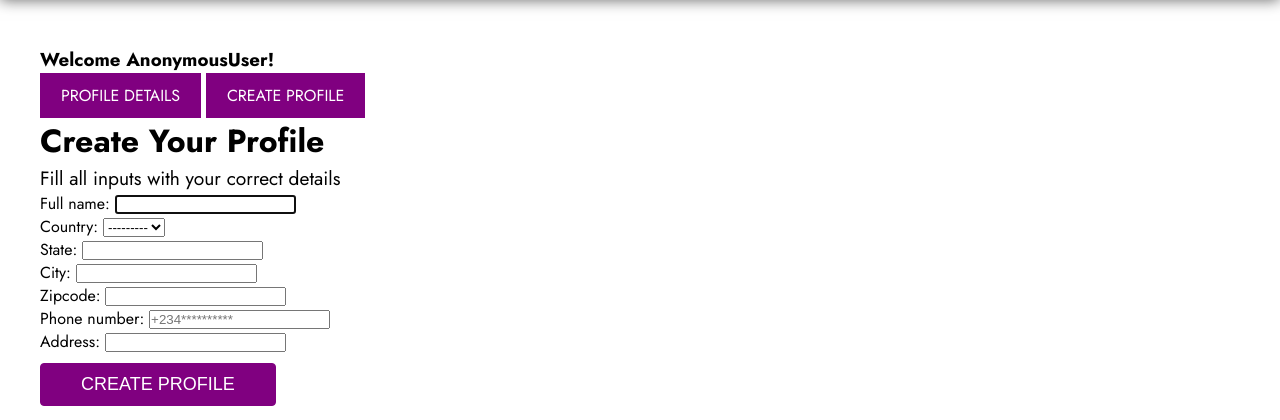
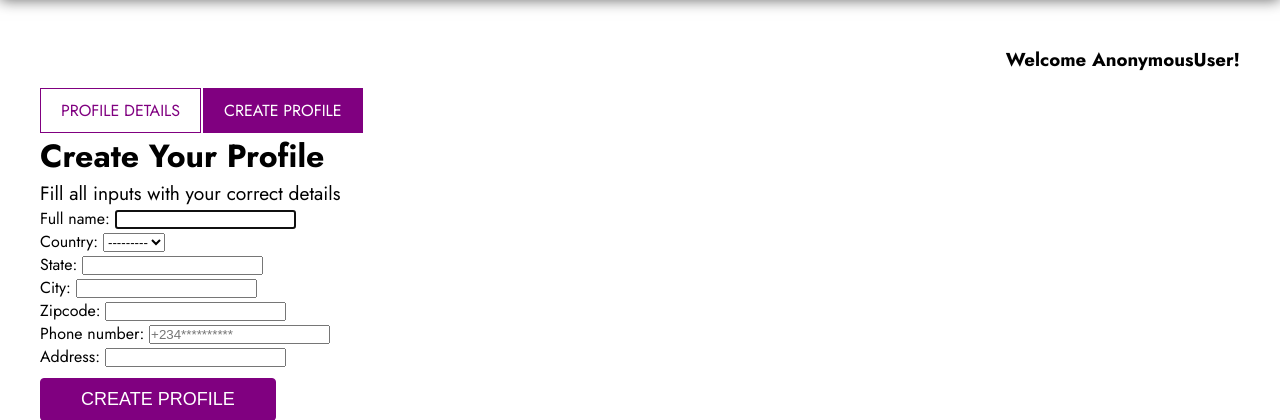
Before and after one commit to Judechuks/vivabeauty, a Django app: page /profile/ in a window 1280 px wide. Shown: the part 54-474 px from the top of the page. Run offline with Django 5.2, Linux system fonts and the light colour scheme; data that the repository does not hold is empty; some web fonts are replaced.

Commit message:
profile-btn-container styles

```diff
--- a/app/static/app/css/style.css
+++ b/app/static/app/css/style.css
@@ -831,3 +831,28 @@ footer .divider {
   border-radius: 4px;
   cursor: grab;
 }
+
+/*==== profile styles ====*/
+.welcome-user {
+  margin-bottom: 15px;
+  text-align: right;
+}
+.profile-btn-container {
+  display: flex;
+  flex-wrap: wrap;
+  align-items: start;
+  gap: 2px;
+}
+.profile-btn-container .btn {
+  background-color: transparent;
+  color: var(--purple-clr);
+}
+.profile-btn-container .active {
+  background-color: var(--purple-clr);
+  color: var(--white-clr);
+}
+@media screen and (max-width: 980px) {
+  .profile-container {
+    flex-direction: column;
+  }
+}
```
